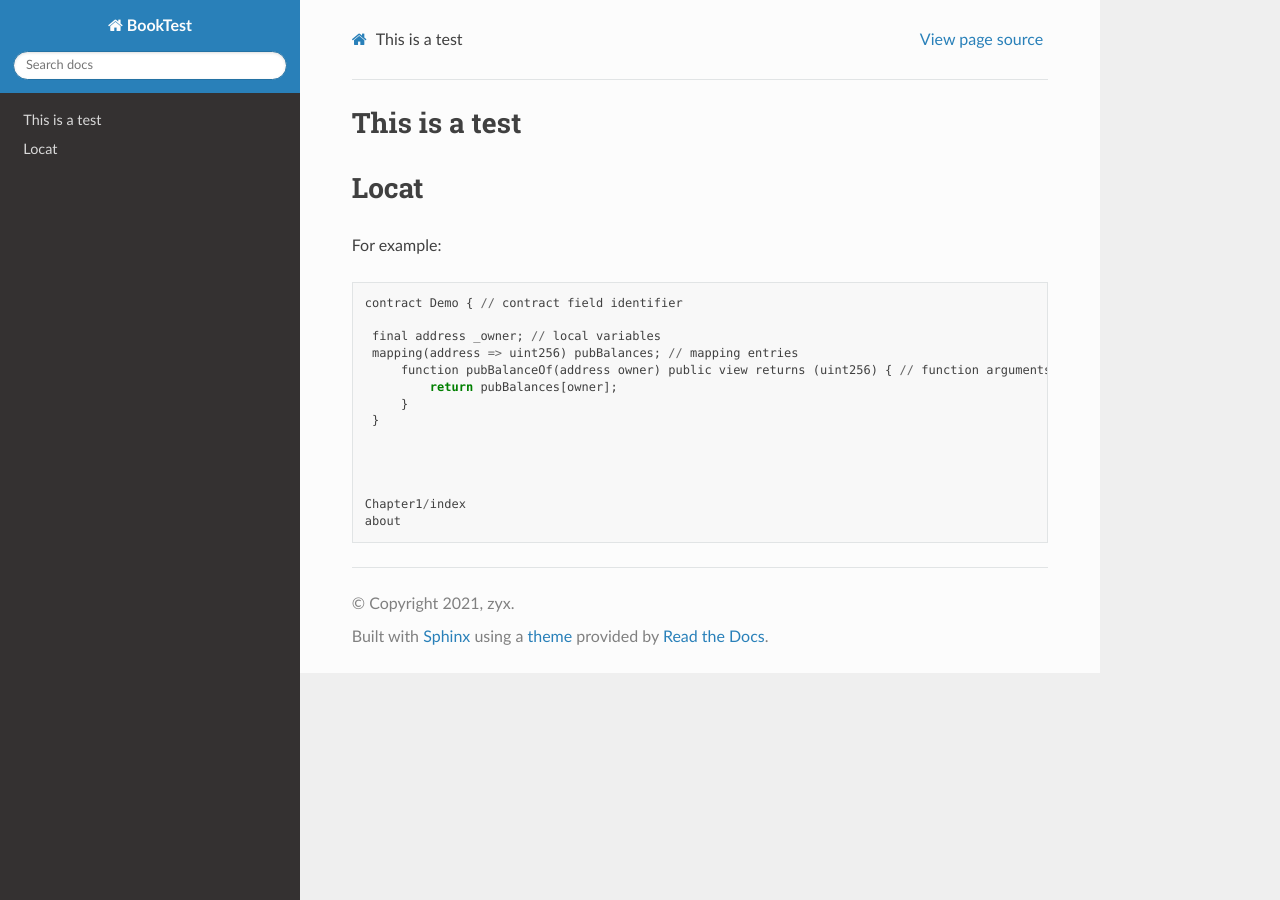
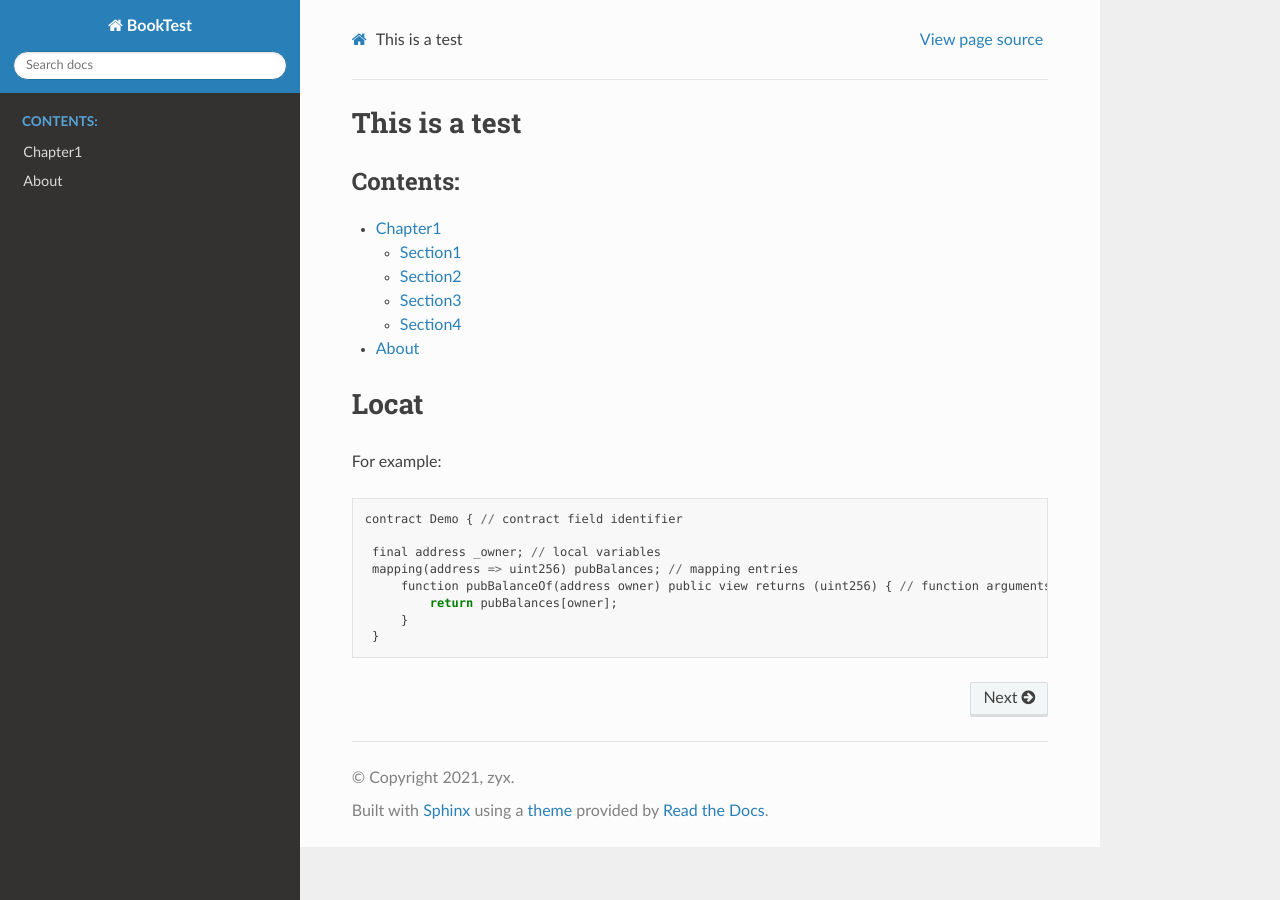
Before and after one commit to Silence-zyx/readdoc-test, a Sphinx documentation site: the page built from docs/index.rst, in a window 1280 px wide. Built offline with Sphinx 7.4.7 and the Read the Docs theme 2.0.0, drawn with Linux system fonts in a browser that asks for light colours.

Commit message:
Update index.rst

```diff
--- a/docs/index.rst
+++ b/docs/index.rst
@@ -9,6 +9,11 @@ This is a test
 .. toctree::
    :maxdepth: 2
    :caption: Contents:
+
+   Chapter1/index
+   about
+
+
 
 Locat
 ================
@@ -24,9 +29,3 @@ For example:
     	    return pubBalances[owner];
     	}
     }
-
-
-
-
-   Chapter1/index
-   about
```
